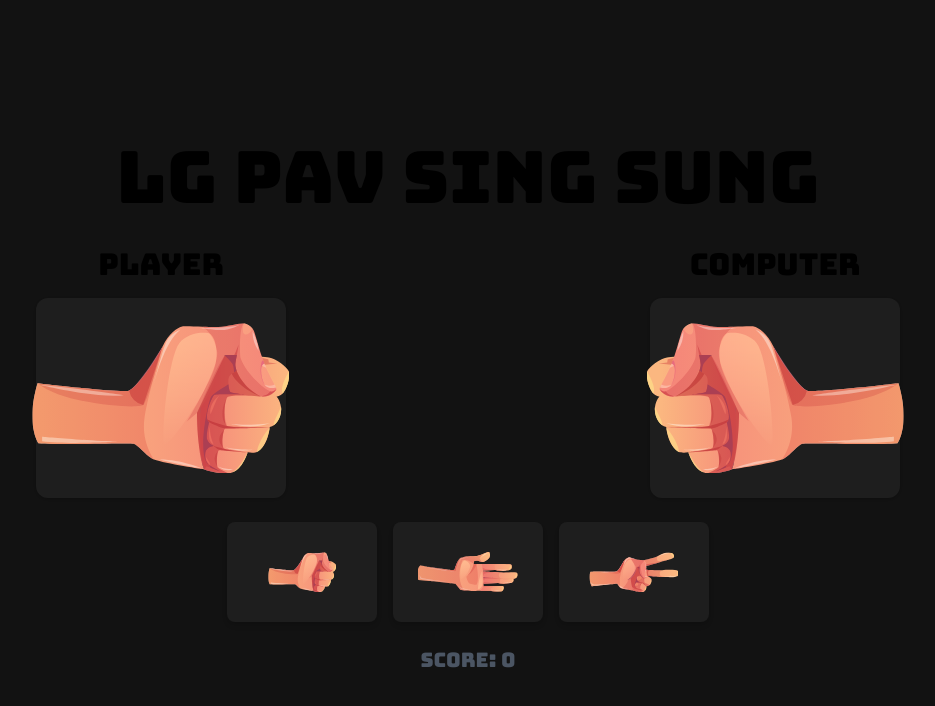
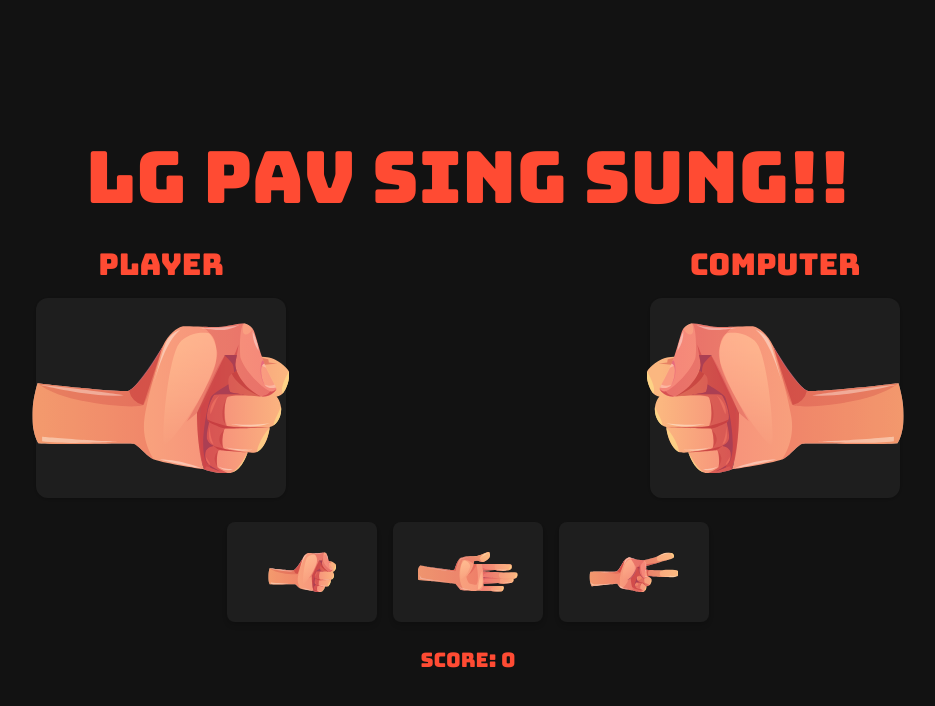
Before and after one commit to SokSochetraa/pavsingsung, a React (Vite) app in the folder pavsingsung/: page / in a window 1280 px wide. Shown: the top 706 px of the page, without its empty margins (172-1107 px from the left). Built offline with nearby package versions, Linux system fonts and the light colour scheme.

Commit message:
Update App.jsx

```diff
--- a/pavsingsung/src/App.jsx
+++ b/pavsingsung/src/App.jsx
@@ -50,13 +50,13 @@ function App() {
 
   return (
     <div className="min-h-screen flex flex-col items-center justify-center md:gap-6 mt-2">
-      <h2 className="text-center mb-2 font-bungee text-5xl md:text-7xl text-xl">
-        Lg Pav Sing Sung
+      <h2 className="text-[#FF4B33] text-center mb-2 font-bungee text-5xl md:text-7xl text-xl">
+        Lg Pav Sing Sung!!
       </h2>
 
       <div className="flex flex-col md:flex-row w-full max-w-5xl justify-between items-center gap-8 px-2">
         <div className="text-center flex flex-col items-center">
-          <h4 className="font-bungee text-2xl md:text-3xl md:mb-4">Player</h4>
+          <h4 className="font-bungee text-2xl md:text-3xl md:mb-4 text-[#FF4B33]">Player</h4>
           <div className="w-[250px] max-w-xs h-[150px] md:h-[200px] flex justify-center items-center bg-[#1e1e1e] rounded-xl shadow">
             {playerChoice && (
               <img
@@ -70,12 +70,12 @@ function App() {
           </div>
         </div>
 
-        <h4 className="w-full md:w-[300px] h-[58px] text-center font-bungee text-white text-4xl md:text-5xl">
+        <h4 className="w-full md:w-[300px] h-[58px] text-center font-bungee text-[#FF4B33] text-4xl md:text-5xl">
           {!isRevealing && result}
         </h4>
 
         <div className="text-center flex flex-col-reverse md:flex-col items-center">
-          <h4 className="font-bungee text-2xl md:text-3xl mb-4">Computer</h4>
+          <h4 className="font-bungee text-2xl md:text-3xl mb-4 text-[#FF4B33]">Computer</h4>
           <div className="w-[250px] max-w-xs h-[150px] md:h-[200px] flex justify-center items-center bg-[#1e1e1e] rounded-xl shadow">
             {computerChoice && (
               <img
@@ -108,7 +108,7 @@ function App() {
       </div>
 
       <div className="w-full flex flex-col items-center justify-center">
-        <h4 className="font-bungee text-lg md:text-xl text-gray-600">
+        <h4 className="font-bungee text-lg md:text-xl text-[#FF4B33]">
           Score: {point}
         </h4>
       </div>
```
